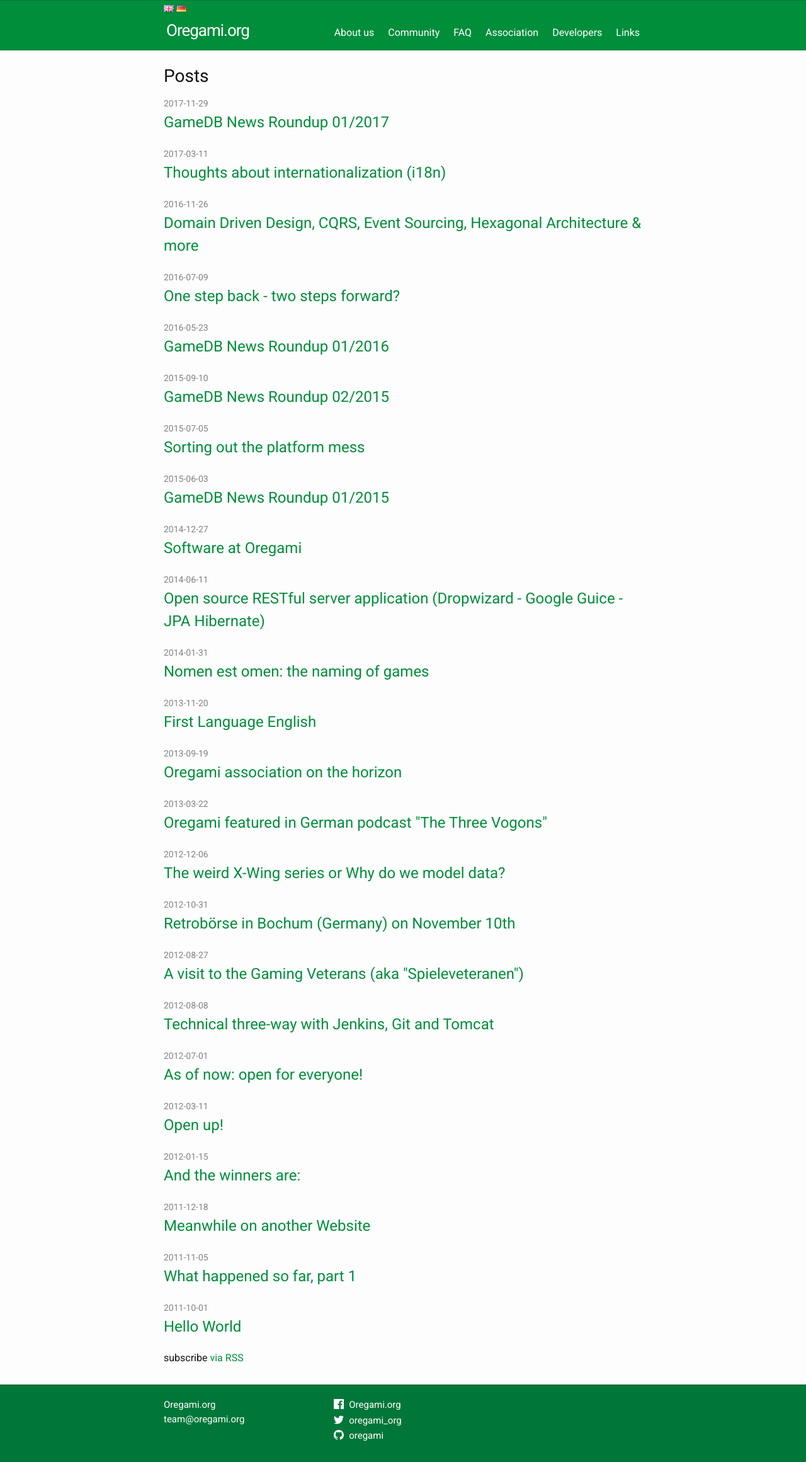
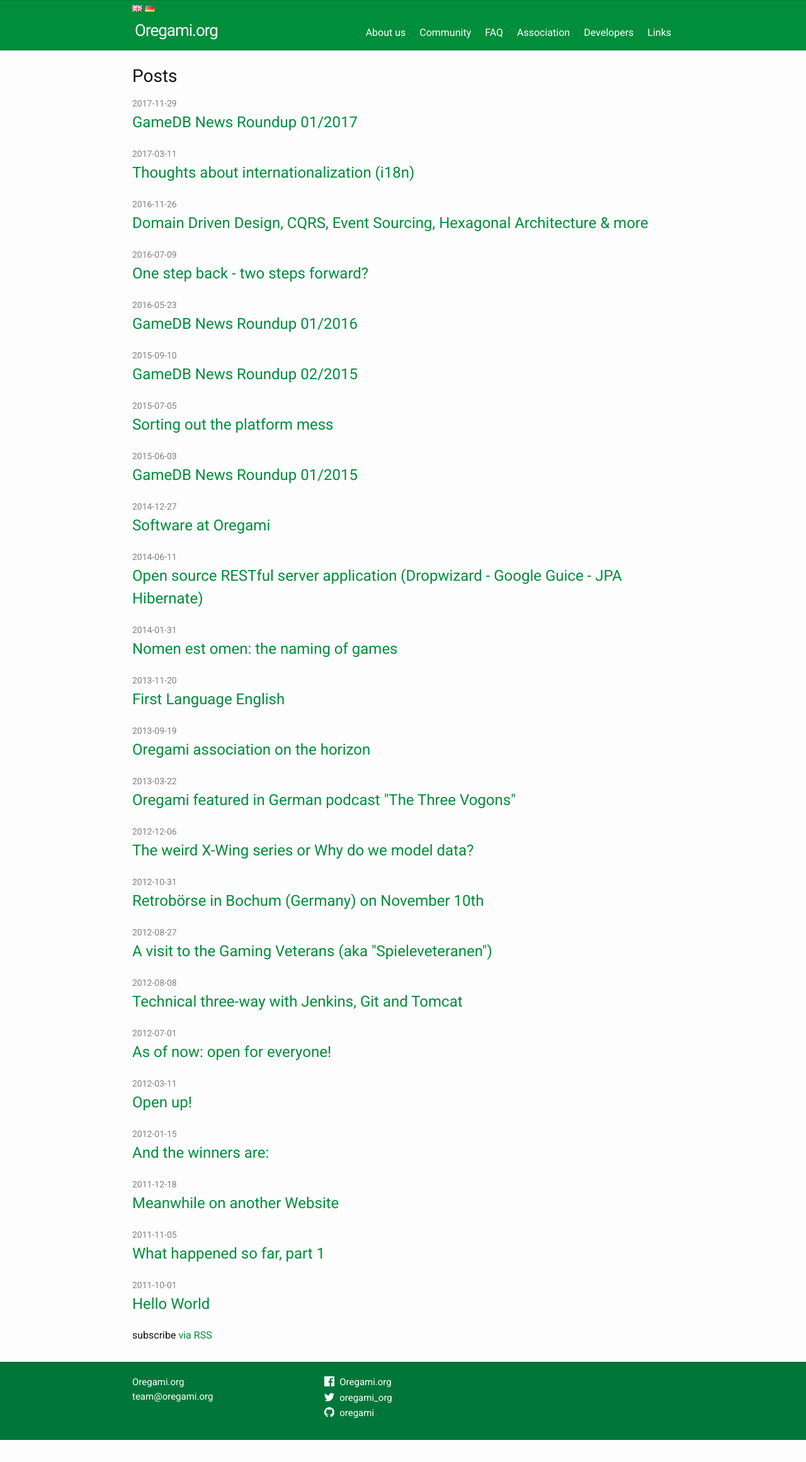
Before and after one commit to oregami/oregami.org-public-website, a Jekyll site: the page built from index.md, in a window 1280 px wide. Shown: the whole page at 63% size. Built offline with Jekyll 4.4.1, drawn with Linux system fonts in a browser that asks for light colours; after the commit the page ends 2286 px from its top, so only the background shows below that.

Commit message:
fix navigation colors, page width

```diff
--- a/_sass/minima.scss
+++ b/_sass/minima.scss
@@ -40,7 +40,7 @@
 $table-text-align: left !default;
 
 // Width of the content area
-$content-width:    800px !default;
+$content-width:    900px !default;
 
 $on-palm:          600px !default;
 $on-laptop:        800px !default;
--- a/_sass/minima/_layout.scss
+++ b/_sass/minima/_layout.scss
@@ -83,9 +83,10 @@
     top: 9px;
     right: $spacing-unit / 2;
     background-color: $background-color;
-    border: 1px solid $grey-color-light;
+    border: 2px solid $color4;
     border-radius: 5px;
     text-align: right;
+    color: black;
 
     label[for="nav-trigger"] {
       display: block;
@@ -123,6 +124,7 @@
     .page-link {
       display: block;
       padding: 5px 10px;
+      color: $color5;
 
       &:not(:last-child) {
         margin-right: 0;
@@ -168,7 +170,7 @@
 
 .footer-col {
   float: left;
-  margin-bottom: $spacing-unit / 200;
+  margin-bottom: $spacing-unit / 20;
   padding-left: $spacing-unit / 2;
 }
 
```
